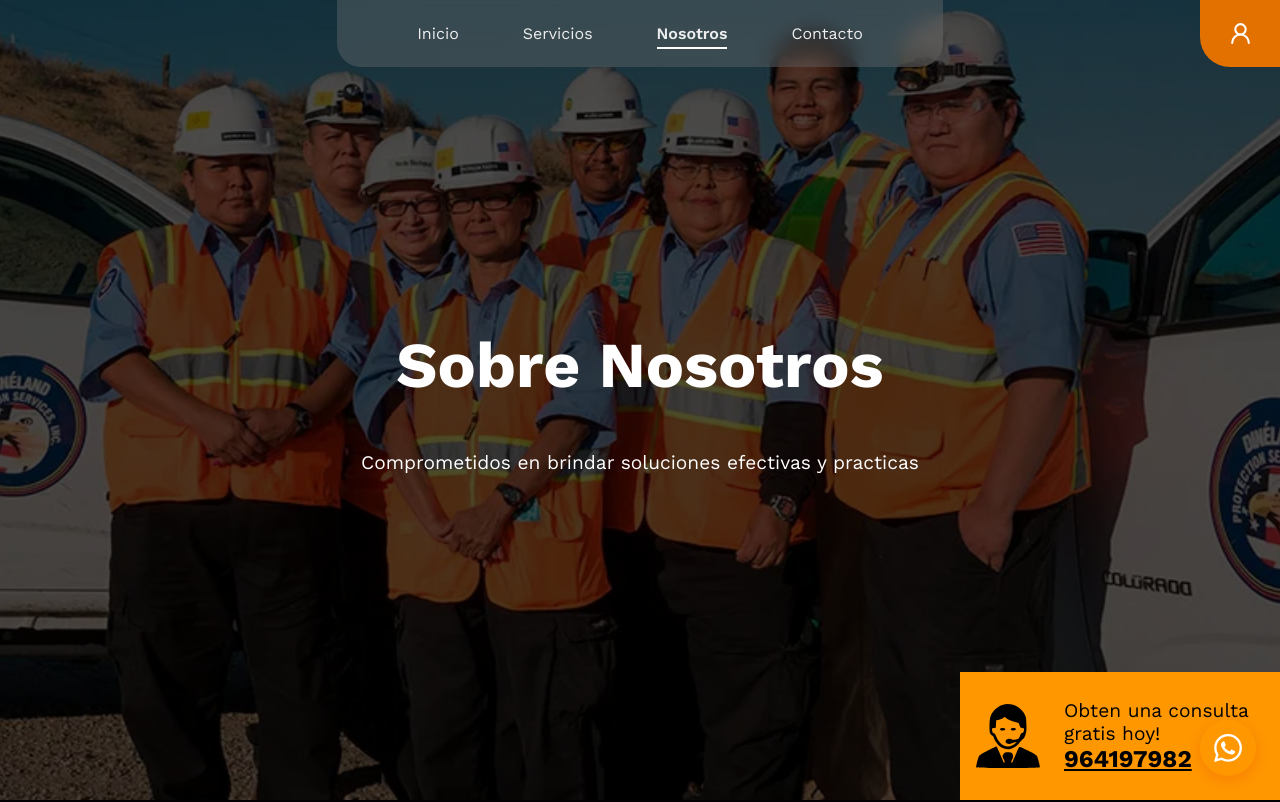
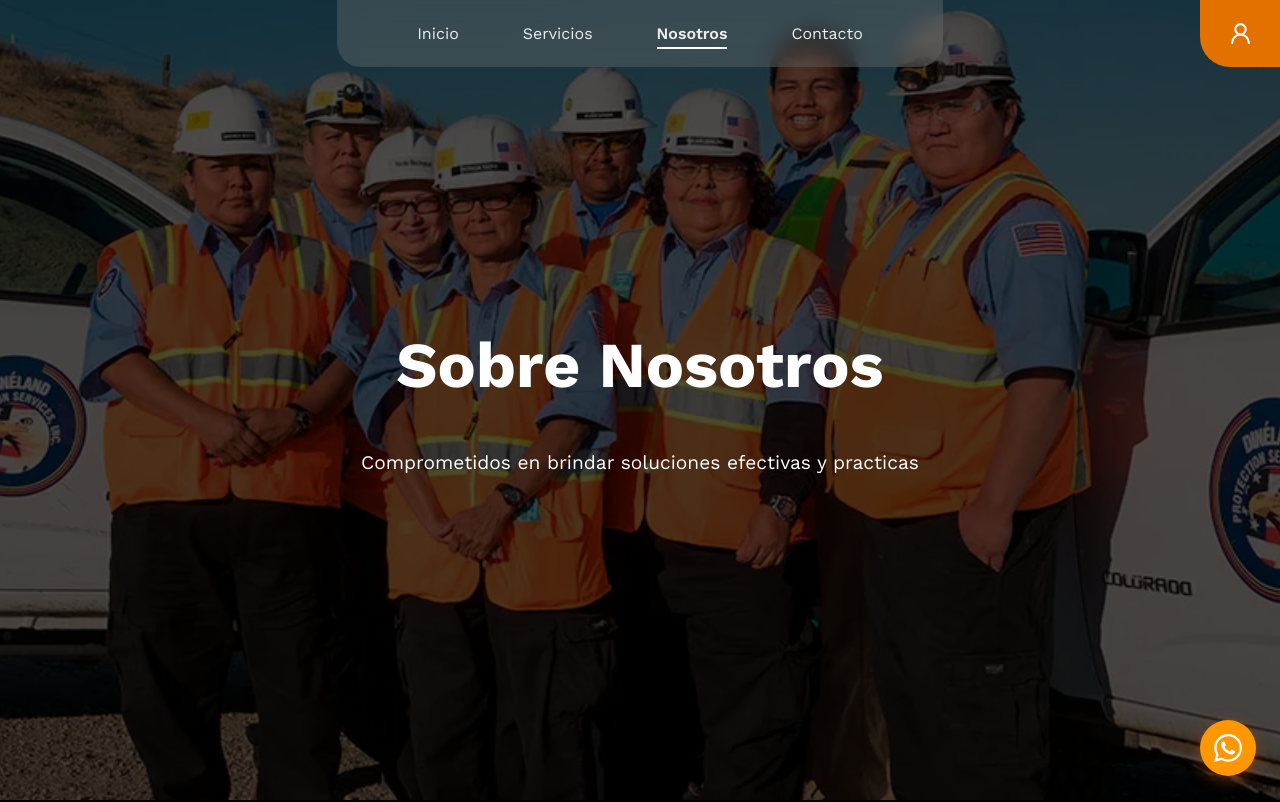
Before and after one commit to Zapallit0/SafetyProject, a React (Vite) app: page /Nosotros in a window 1280 px wide. Shown: the top 802 px of the page. Built offline with nearby package versions, Linux system fonts and the light colour scheme.

Commit message:
quitando cta de about us

```diff
--- a/src/Components/AboutUs/HeroSection/HeroSection.css
+++ b/src/Components/AboutUs/HeroSection/HeroSection.css
@@ -32,33 +32,6 @@
 .contentAboutUs1 span{
     font-size: 1rem;
 }
-.contactNumberHeroAboutUs{
-    position:absolute;
-    display: flex;
-    background-color: var(--orange500);
-    align-items: center;
-    width: 15rem;
-    height: 5rem;
-    padding: 1rem;
-    padding-right: 0;
-    right: 0px;
-    bottom: 0px;
-}
-.contactNumberHeroAboutUs img{
-    width: 2rem;
-    margin-right: 1.5rem;
-}
-.infoHeroAboutUs{
-    padding: 0;
-}
-.infoHeroAboutUs span{
-    font-size: 1rem;
-}
-.infoHeroAboutUs h4{
-    text-align: left;
-    text-decoration: underline;
-    font-size: 1rem;
-}
 @media screen and (min-width:720px){
     .contentAboutUs1{
         padding:0 6rem;
@@ -69,22 +42,4 @@
     .contentAboutUs1 span{
         font-size: 1.2rem;
     }
-    .contactNumberHeroAboutUs{
-        width: 20rem;
-        height: 8rem;
-        padding: 1rem;
-        right: 0px;
-    }
-    .contactNumberHeroAboutUs img{
-        width: 4rem;
-    }
-    .infoHeroAboutUs span{
-        font-size: 1.2rem;
-    }
-    .infoHeroAboutUs h4{
-        font-size: 1.5rem;
-    }
 }
-@media screen and (min-width:1000px){
-
-}
--- a/src/Components/AboutUs/HeroSection/HeroSection.jsx
+++ b/src/Components/AboutUs/HeroSection/HeroSection.jsx
@@ -1,7 +1,6 @@
 import React from 'react'
 import './HeroSection.css'
 import backgroundAboutUs from '../../../assets/AboutUsPage/Background1.webp'
-import iconCall from '../../../assets/AboutUsPage/Icon.svg'
 import { LazyLoadImage } from 'react-lazy-load-image-component'
 import { motion } from 'framer-motion'
 
@@ -20,18 +19,6 @@ function HeroSection() {
             <h2 className='textBackgroundHeroAboutUs'>Sobre Nosotros</h2>
             <span>Comprometidos en brindar soluciones efectivas y practicas</span>
         </motion.div>
-        <motion.div
-          className='contactNumberHeroAboutUs'
-          initial={{ opacity: 0, x: 40 }}
-          animate={{ opacity: 1, x: 0 }}
-          transition={{ duration: 0.5, delay: 0.4, ease: 'easeOut' }}
-        >
-          <LazyLoadImage src={iconCall} alt="IconCaller" />
-          <div className='infoHeroAboutUs'>
-            <span>Obten una consulta gratis hoy!</span>
-            <h4>964197982</h4>
-          </div>
-        </motion.div>
     </div>
   )
 }
```
